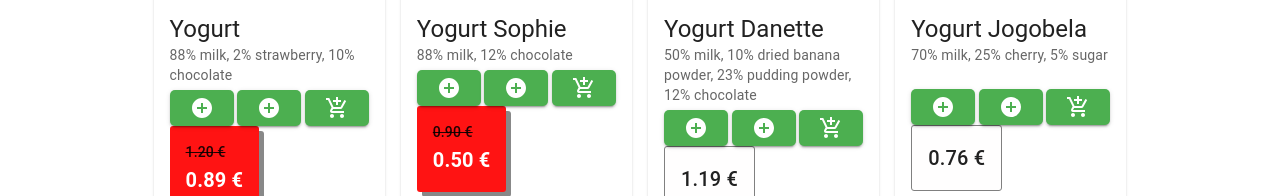
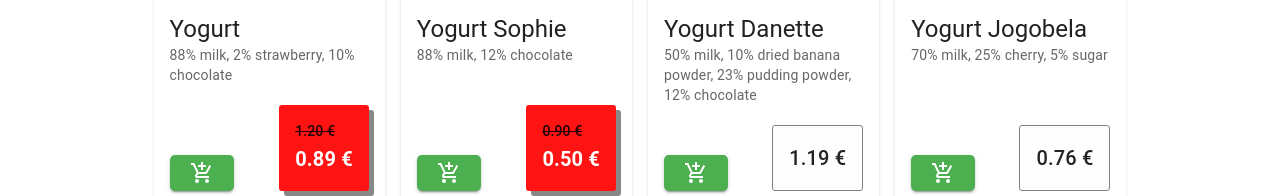
Before and after one commit to SimonaZlatohlavkova/asos, a React (Create React App) app in the folder asos-fe/: page /products/search in a window 1280 px wide. Shown: the part 389-585 px from the top of the page. Built offline with nearby package versions, Linux system fonts and the light colour scheme; no server answers.

Commit message:
[SWZ:swagger]

```diff
--- a/asos-fe/src/products/product-card.js
+++ b/asos-fe/src/products/product-card.js
@@ -58,20 +58,6 @@
                             sx={{alignSelf: 'flex-end',}} // Button aligned to the left
                             onClick={handleClick}
                         >
-                            <AddCircleIcon></AddCircleIcon>
-                        </Button>
-                        <Button
-                            variant="contained"
-                            sx={{alignSelf: 'flex-end',}} // Button aligned to the left
-                            onClick={handleClick}
-                        >
-                            <AddCircleIcon></AddCircleIcon>
-                        </Button>
-                        <Button
-                            variant="contained"
-                            sx={{alignSelf: 'flex-end',}} // Button aligned to the left
-                            onClick={handleClick}
-                        >
                             <AddShoppingCartOutlinedIcon></AddShoppingCartOutlinedIcon>
                         </Button>
                         {props.product.salePrice != null ? <Box style={{backgroundColor: "#ff1313", padding: "1rem", borderRadius: '3px',boxShadow: "5px 5px #888888"}}>
```
